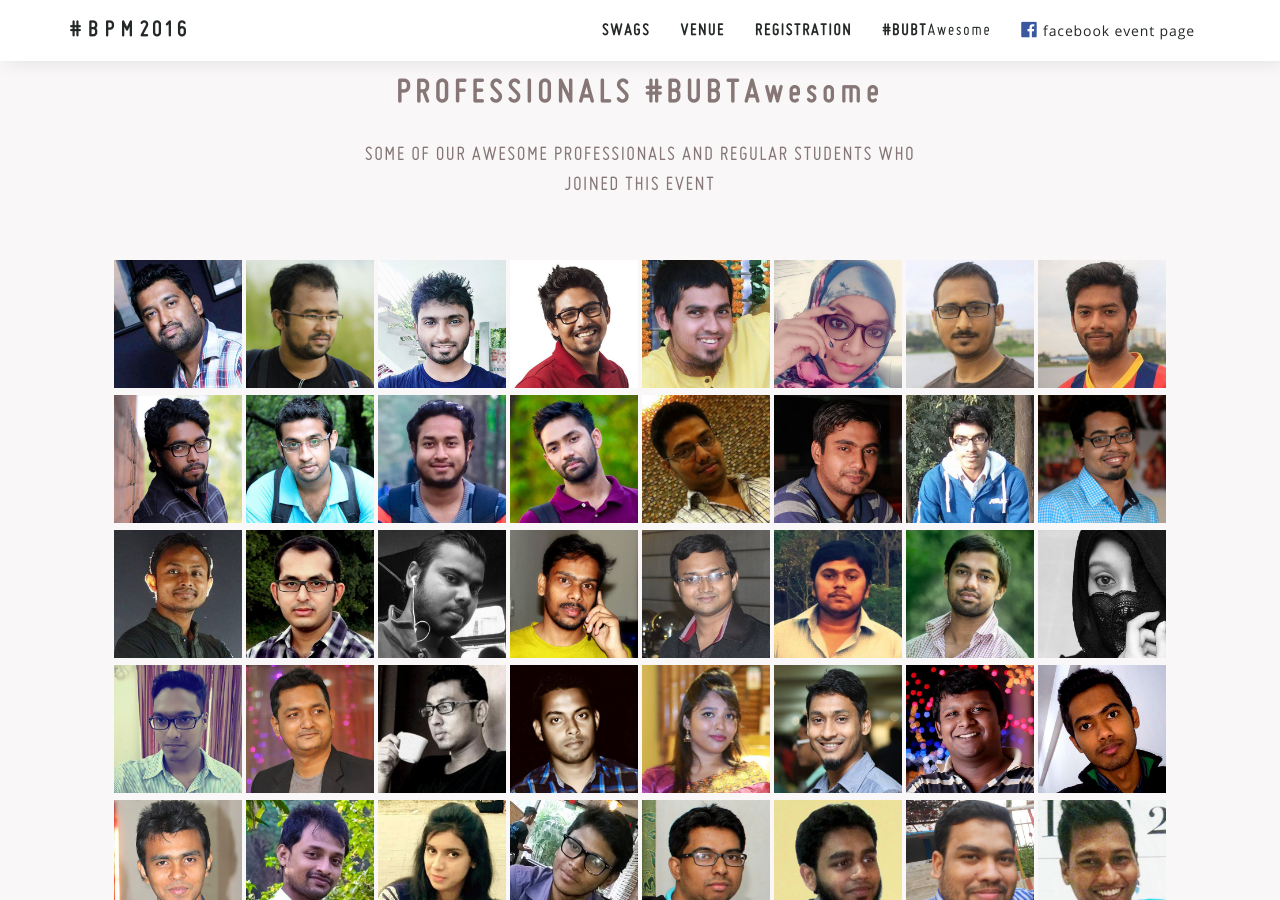
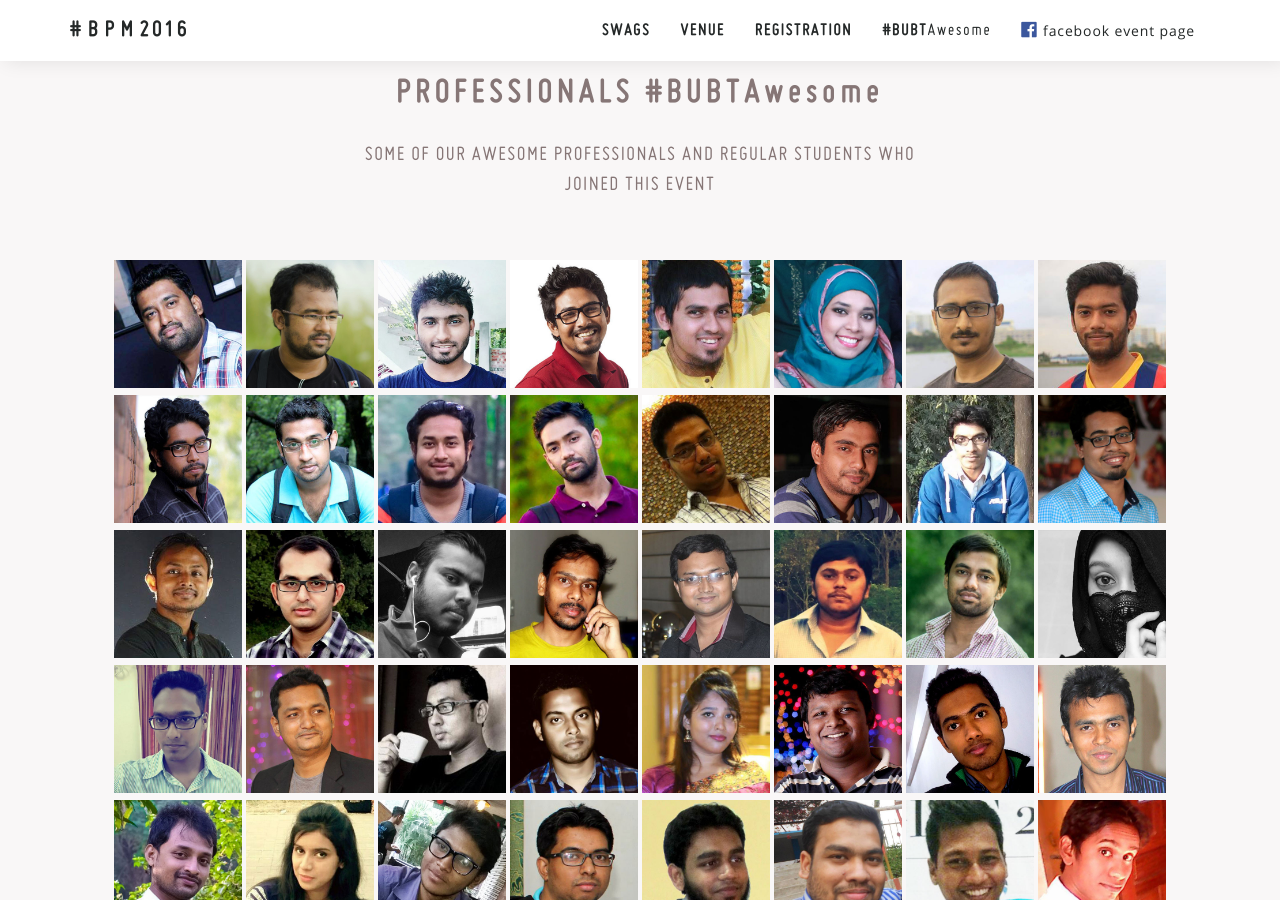
Before and after one commit to zafree/bpm2016, a Jekyll site: the page built from index.html, in a window 1280 px wide and 900 px high, scrolled down 2930 px. Built offline with Jekyll 4.4.1, drawn with Linux system fonts in a browser that asks for light colours; some web fonts are replaced.

Commit message:
add register member

```diff
--- a/index.html
+++ b/index.html
@@ -148,7 +148,6 @@
             <a class="thumb-xl" href=""><img src="imgs/awesome/suhel-chowdhury.jpg" alt="Suhel Chowdhury"></a>
             <a class="thumb-xl" href=""><img src="imgs/awesome/firoz-serniabat.jpg" alt="Firoz Serniabat"></a>
             <a class="thumb-xl" href=""><img src="imgs/awesome/shakila-akram-nunki.jpg" alt="Shakila Akram Nunki"></a>
-            <a class="thumb-xl" href=""><img src="imgs/awesome/taha-kabir.jpg" alt="Taha Kabir"></a>
             <a class="thumb-xl" href=""><img src="imgs/awesome/hasibul-amin-hemel.jpg" alt="Hasibul Amin Hemel"></a>
             <a class="thumb-xl" href=""><img src="imgs/awesome/rezve-hasan.jpg" alt="Rezve Hasan"></a>
             <a class="thumb-xl" href=""><img src="imgs/awesome/mahmud-numan.jpg" alt="Mahmud Numan"></a>
@@ -176,6 +175,12 @@
             <a class="thumb-xl" href=""><img src="imgs/awesome/md-yasin-khan.jpg" alt="Md Yasin Khan"></a>
             <a class="thumb-xl" href=""><img src="imgs/awesome/toufikur-rahman-toufik.jpg" alt="Toufikur Rahman Toufik"></a>
             <a class="thumb-xl" href=""><img src="imgs/awesome/k-m-nazim-uddin.jpg" alt="K.M. Nazim Uddin"></a>
+            <a class="thumb-xl" href=""><img src="imgs/awesome/shahee-mirza.jpg" alt="Shahee Mirza"></a>
+            <a class="thumb-xl" href=""><img src="imgs/awesome/mak-reza.jpg" alt="Mak Reza"></a>
+            <a class="thumb-xl" href=""><img src="imgs/awesome/anabil-moharaj.jpg" alt="Anabil Moharaj"></a>
+            <a class="thumb-xl" href=""><img src="imgs/awesome/mahabubur-rahman.jpg" alt="Mahabubur Rahman"></a>
+            <a class="thumb-xl" href=""><img src="imgs/awesome/samsul-hoq.jpg" alt="Samsul Hoq"></a>
+            <a class="thumb-xl" href=""><img src="imgs/awesome/md-abdur-rahman.jpg" alt="Md Abdur Rahman"></a>
           </div>
         </div>
       </div>
```
Also changed, not shown: imgs/awesome/abida-sultana-keya.jpg, imgs/awesome/anabil-moharaj.jpg (added), imgs/awesome/mahabubur-rahman.jpg (added), imgs/awesome/mak-reza.jpg (added), imgs/awesome/md-abdur-rahman.jpg (added), imgs/awesome/samsul-hoq.jpg (added), imgs/awesome/shahee-mirza.jpg (added), imgs/awesome/taha-kabir.jpg (deleted). Lines whose indentation alone changed are shown as unchanged.
